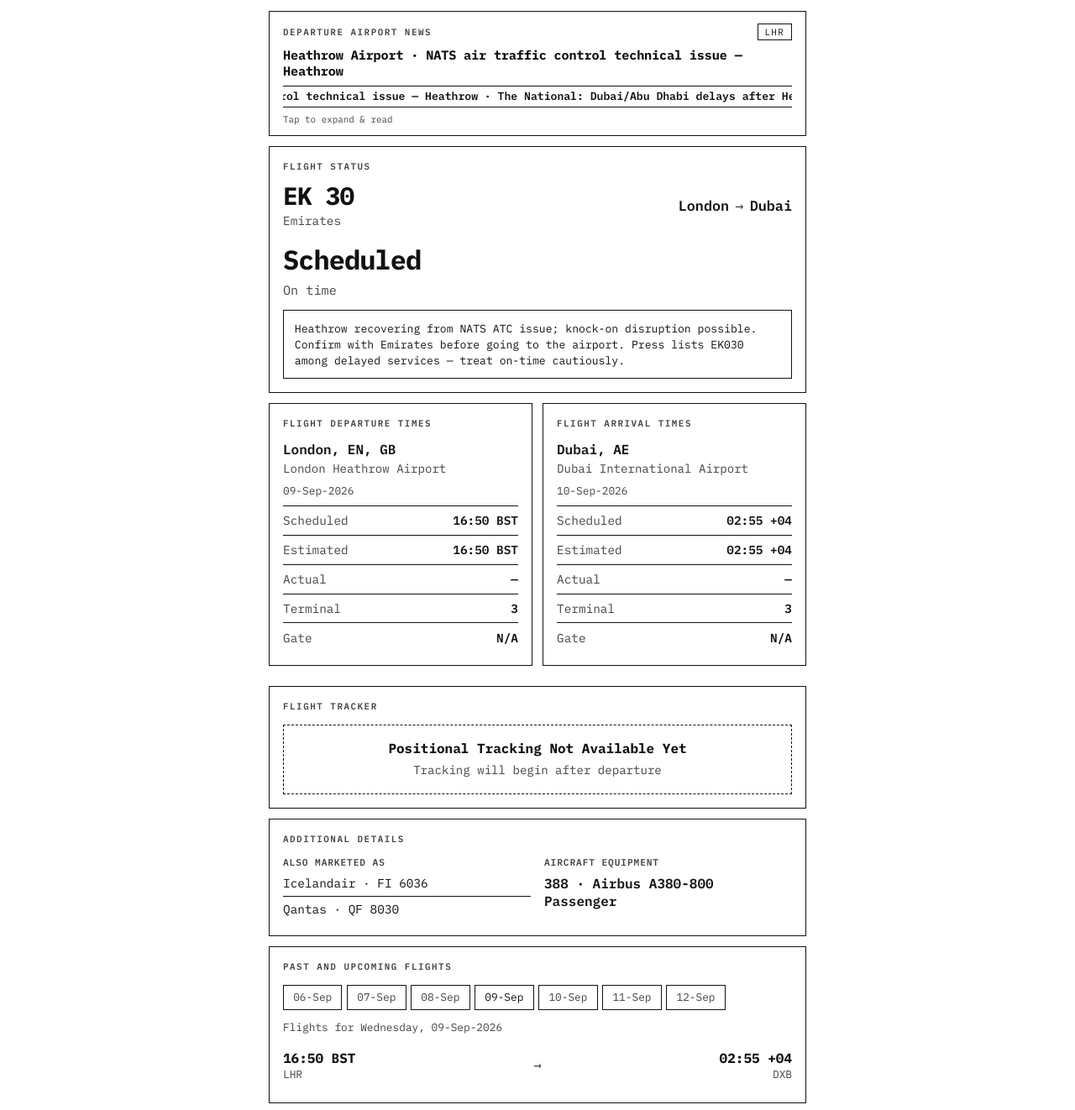
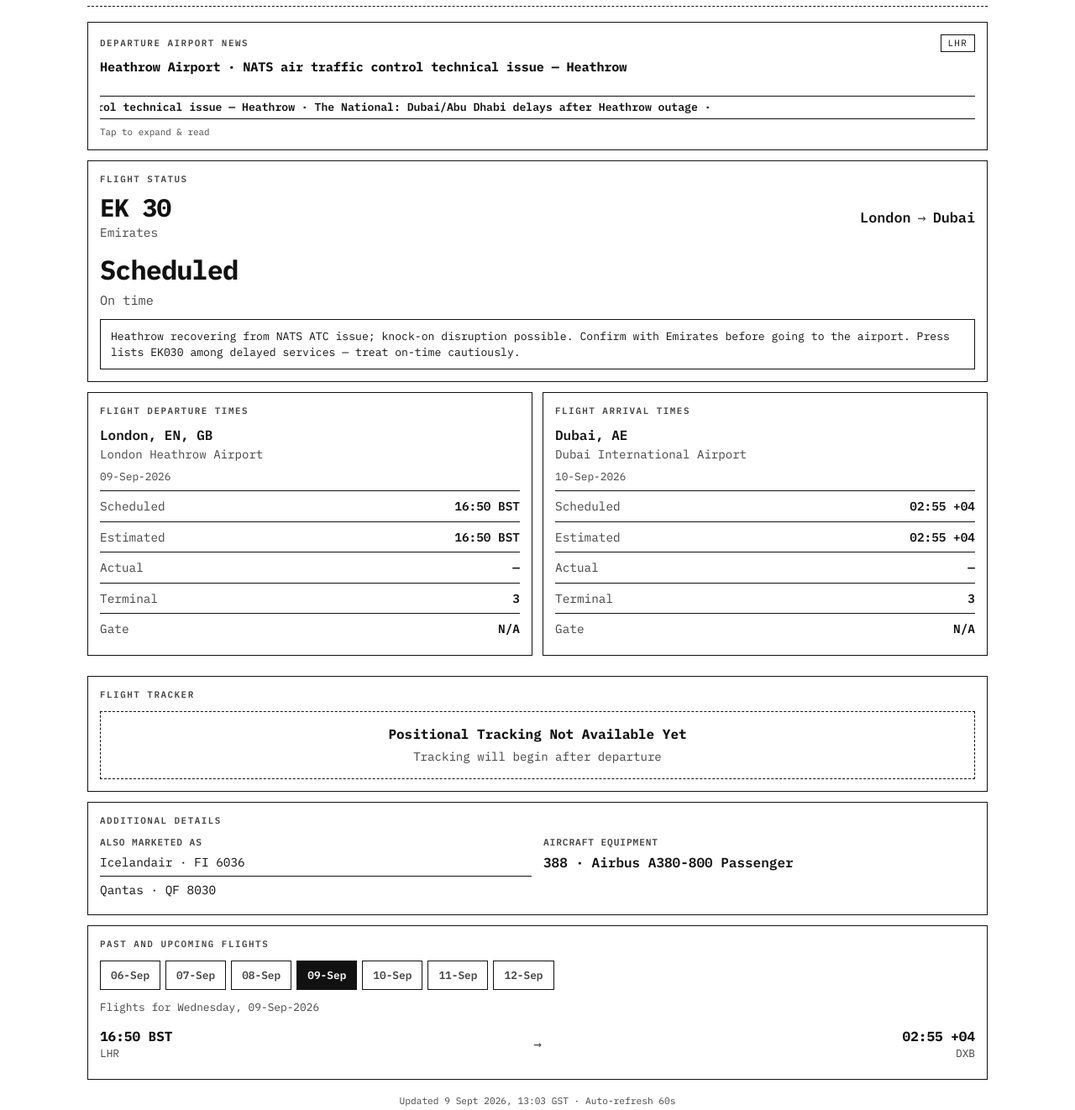
Before and after one commit to emrgim/flights-mrg, a website: page public/flight-tracker/EK/030/index.html in a window 1280 px wide. Shown: the part 105-1427 px from the top of the page at 84% size. Drawn offline with Linux system fonts and the light colour scheme.

```diff
--- a/public/flight-tracker/EK/030/index.html
+++ b/public/flight-tracker/EK/030/index.html
@@ -1,5 +1,5 @@
 <!DOCTYPE html>
-<html lang="en">
+<html lang="en" data-theme="light">
 <head>
   <meta charset="utf-8" />
   <meta name="viewport" content="width=device-width, initial-scale=1, viewport-fit=cover" />
@@ -9,7 +9,7 @@
   <link rel="preconnect" href="https://fonts.googleapis.com" />
   <link rel="preconnect" href="https://fonts.gstatic.com" crossorigin />
   <link href="https://fonts.googleapis.com/css2?family=IBM+Plex+Mono:wght@400;500;600;700&display=swap" rel="stylesheet" />
-  <link rel="stylesheet" href="./styles.css" />
+  <link rel="stylesheet" href="./styles.css?v=096dd26" />
 </head>
 <body>
   <main class="page">
@@ -128,6 +128,6 @@
       <p class="muted" id="sources"></p>
     </footer>
   </main>
-  <script src="./app.js"></script>
+  <script src="./app.js?v=096dd26"></script>
 </body>
 </html>
--- a/public/flight-tracker/EK/030/styles.css
+++ b/public/flight-tracker/EK/030/styles.css
@@ -1,31 +1,40 @@
-:root {
+:root, :root[data-theme="light"] {
   color-scheme: light;
   --bg: #fff;
+  --ink: #111;
   --fg: #111;
-  --ink: #111;
   --muted: #444;
   --line: #111;
   --card: #fff;
   --fill: #111;
   --on-fill: #fff;
-  --pad: max(1rem, env(safe-area-inset-left));
-  --padr: max(1rem, env(safe-area-inset-right));
+  --pad: max(14px, env(safe-area-inset-left));
+  --padr: max(14px, env(safe-area-inset-right));
 }
-* { box-sizing: border-box; }
+* { box-sizing: border-box; scrollbar-width: none; -ms-overflow-style: none; }
+*::-webkit-scrollbar { display: none; }
 html, body {
-  margin: 0; padding: 0;
+  margin: 0;
+  min-height: 100%;
   background: var(--bg);
   color: var(--ink);
   font-family: "IBM Plex Mono", ui-monospace, Menlo, Consolas, monospace;
   -webkit-text-size-adjust: 100%;
+  -webkit-tap-highlight-color: transparent;
   line-height: 1.35;
 }
+a, button, .btn { touch-action: manipulation; }
+a { color: var(--ink); text-decoration: underline; text-underline-offset: 2px; }
 .page {
-  max-width: 42rem;
+  max-width: 1100px;
   margin: 0 auto;
-  padding: max(1rem, env(safe-area-inset-top)) var(--padr) 3rem var(--pad);
+  padding: 16px var(--padr) 90px var(--pad);
 }
-.hero { margin-bottom: 1rem; }
+.hero {
+  margin: 0 0 18px;
+  padding-bottom: 10px;
+  border-bottom: 1px dashed var(--line);
+}
 .eyebrow {
   margin: 0;
   font-size: 0.68rem;
@@ -44,11 +53,11 @@
   border: 1px solid var(--line);
   background: var(--card);
   border-radius: 0;
-  padding: 1rem;
-  margin-bottom: 0.75rem;
+  padding: 14px;
+  margin-bottom: 12px;
 }
 .panel-title {
-  margin: 0 0 0.85rem;
+  margin: 0 0 12px;
   font-size: 0.68rem;
   letter-spacing: 0.14em;
   text-transform: uppercase;
@@ -61,20 +70,20 @@
 .news-ticker-hit {
   display: block; width: 100%; text-align: left;
   border: 0; background: transparent; color: inherit; font: inherit;
-  padding: 0.85rem 1rem 0.7rem; cursor: pointer;
+  padding: 14px; cursor: pointer;
 }
 .news-ticker-top {
   display: flex; align-items: center; justify-content: space-between;
-  gap: 0.5rem; margin-bottom: 0.45rem;
+  gap: 0.5rem; margin-bottom: 8px;
 }
 .news-ticker .panel-title { margin: 0; }
 .news-ticker-tag {
   font-size: 0.68rem; letter-spacing: 0.12em; text-transform: uppercase;
   color: var(--ink); border: 1px solid var(--line);
-  padding: 0.12rem 0.5rem; border-radius: 0;
+  padding: 2px 8px; border-radius: 0; background: var(--bg);
 }
 .news-now {
-  margin: 0 0 0.45rem;
+  margin: 0 0 8px;
   font-size: 0.95rem;
   font-weight: 700;
   letter-spacing: -0.01em;
@@ -90,8 +99,7 @@
   overflow: hidden;
   border-top: 1px solid var(--line);
   border-bottom: 1px solid var(--line);
-  background: var(--bg);
-  height: 1.6rem;
+  height: 1.7rem;
   display: flex;
   align-items: center;
 }
@@ -114,24 +122,24 @@
   to { transform: translateX(100vw); }
 }
 .news-ticker-hint {
-  margin: 0.45rem 0 0;
+  margin: 8px 0 0;
   font-size: 0.68rem;
   color: var(--muted);
 }
 .news-expand {
   border-top: 1px solid var(--line);
-  padding: 0.85rem 1rem 1rem;
+  padding: 14px;
   background: var(--bg);
 }
 .news-expand-source {
-  margin: 0 0 0.35rem;
+  margin: 0 0 6px;
   font-size: 0.7rem;
   color: var(--muted);
   text-transform: uppercase;
   letter-spacing: 0.1em;
 }
 .news-expand-title {
-  margin: 0 0 0.55rem;
+  margin: 0 0 8px;
   font-size: 1.05rem;
   font-weight: 700;
   letter-spacing: -0.02em;
@@ -145,7 +153,7 @@
   white-space: pre-wrap;
 }
 .news-expand-actions {
-  display: flex; flex-wrap: wrap; gap: 0.45rem; margin-top: 0.85rem;
+  display: flex; flex-wrap: wrap; gap: 8px; margin-top: 12px;
 }
 .btn {
   appearance: none;
@@ -159,6 +167,8 @@
   border-radius: 0;
   cursor: pointer;
   text-decoration: none;
+  display: inline-flex;
+  align-items: center;
 }
 .btn.ghost, .btn-link {
   background: transparent;
@@ -170,71 +180,73 @@
 
 .status-row {
   display: flex; flex-wrap: wrap; justify-content: space-between;
-  gap: 0.75rem 1rem; margin-bottom: 1rem;
+  gap: 12px 16px; margin-bottom: 14px;
 }
 .flight-num {
   display: block; font-size: 1.85rem; font-weight: 700;
   letter-spacing: -0.03em; line-height: 1;
 }
-.airline { display: block; margin-top: 0.25rem; color: var(--muted); font-size: 0.9rem; }
-.cities { display: flex; align-items: center; gap: 0.45rem; font-size: 1.05rem; font-weight: 600; }
+.airline { display: block; margin-top: 4px; color: var(--muted); font-size: 0.9rem; }
+.cities { display: flex; align-items: center; gap: 8px; font-size: 1.05rem; font-weight: 600; }
 .arrow { color: var(--muted); font-weight: 400; }
 .status-main {
   margin: 0; font-size: clamp(1.5rem, 6.5vw, 2rem);
   font-weight: 700; letter-spacing: -0.03em;
 }
-.status-detail { margin: 0.25rem 0 0; color: var(--muted); font-size: 0.95rem; }
+.status-detail { margin: 4px 0 0; color: var(--muted); font-size: 0.95rem; }
 .caution {
-  margin: 0.85rem 0 0; padding: 0.7rem 0.8rem;
+  margin: 12px 0 0; padding: 10px 12px;
   border: 1px solid var(--line); border-radius: 0;
   font-size: 0.82rem; line-height: 1.45;
 }
-.legs { display: grid; gap: 0.75rem; margin-bottom: 0.75rem; }
+.legs { display: grid; gap: 12px; margin-bottom: 12px; }
 @media (min-width: 640px) { .legs { grid-template-columns: 1fr 1fr; } }
 .place-line { margin: 0; font-weight: 600; font-size: 1rem; }
-.airport-name { margin: 0.15rem 0 0.5rem; color: var(--muted); font-size: 0.88rem; }
-.date-line { margin: 0 0 0.55rem; font-size: 0.8rem; color: var(--muted); }
+.airport-name { margin: 2px 0 8px; color: var(--muted); font-size: 0.88rem; }
+.date-line { margin: 0 0 8px; font-size: 0.8rem; color: var(--muted); }
 .kv { margin: 0; }
 .kv > div {
-  display: flex; justify-content: space-between; gap: 0.75rem;
-  padding: 0.45rem 0; border-top: 1px solid var(--line); font-size: 0.9rem;
+  display: flex; justify-content: space-between; gap: 12px;
+  padding: 8px 0; border-top: 1px solid var(--line); font-size: 0.9rem;
 }
 .kv dt { margin: 0; color: var(--muted); font-weight: 400; }
 .kv dd { margin: 0; font-weight: 600; font-variant-numeric: tabular-nums; text-align: right; }
 .tracker {
   border: 1px dashed var(--line); border-radius: 0;
-  padding: 1.1rem 1rem; text-align: center;
+  padding: 16px 14px; text-align: center;
 }
-.tracker-title { margin: 0; font-weight: 650; }
-.tracker-msg { margin: 0.35rem 0 0; color: var(--muted); font-size: 0.88rem; }
+.tracker-title { margin: 0; font-weight: 700; }
+.tracker-msg { margin: 6px 0 0; color: var(--muted); font-size: 0.88rem; }
 .subhead {
-  margin: 0 0 0.4rem; font-size: 0.7rem; letter-spacing: 0.08em;
+  margin: 0 0 6px; font-size: 0.7rem; letter-spacing: 0.08em;
   text-transform: uppercase; color: var(--muted); font-weight: 600;
 }
-.details-grid { display: grid; gap: 1rem; }
+.details-grid { display: grid; gap: 14px; }
 @media (min-width: 560px) { .details-grid { grid-template-columns: 1fr 1fr; } }
 .codeshares { list-style: none; margin: 0; padding: 0; }
 .codeshares li {
-  padding: 0.35rem 0; border-top: 1px solid var(--line); font-size: 0.9rem;
+  padding: 6px 0; border-top: 1px solid var(--line); font-size: 0.9rem;
 }
 .codeshares li:first-child { border-top: 0; padding-top: 0; }
 .aircraft { margin: 0; font-weight: 600; }
-.tabs { display:flex; gap:0.35rem; overflow-x:auto; margin-bottom:0.75rem; }
+.tabs { display:flex; gap:6px; overflow-x:auto; margin-bottom:12px; }
 .tab {
   flex:0 0 auto; border:1px solid var(--line); background:var(--bg); color:var(--muted);
-  border-radius:0; padding:0.35rem 0.7rem; font-size:0.8rem; font-family: inherit;
+  border-radius:0; padding:8px 12px; font-size:0.8rem; font-family: inherit; font-weight: 600;
 }
-.tab[aria-selected="true"] { color:var(--ink); border-color:var(--ink); }
-.day-title { margin:0 0 0.55rem; color:var(--muted); font-size:0.8rem; }
+.tab[aria-selected="true"] {
+  color: var(--on-fill); background: var(--fill); border-color: var(--fill);
+}
+.day-title { margin:0 0 8px; color:var(--muted); font-size:0.8rem; }
 .day-row {
-  display:grid; grid-template-columns:1fr auto 1fr; gap:0.5rem; align-items:center;
-  padding:0.55rem 0; border-top:1px solid var(--line);
+  display:grid; grid-template-columns:1fr auto 1fr; gap:8px; align-items:center;
+  padding:8px 0; border-top:1px solid var(--line);
 }
 .day-row:first-of-type { border-top:0; }
-.day-time { font-weight:650; font-variant-numeric:tabular-nums; }
+.day-time { font-weight:700; font-variant-numeric:tabular-nums; }
 .day-air { color:var(--muted); font-size:0.8rem; }
 .day-empty { color:var(--muted); }
-.foot { margin-top: 1.25rem; text-align: center; font-size: 0.7rem; color: var(--muted); }
+.foot { margin-top: 18px; text-align: center; font-size: 0.7rem; color: var(--muted); }
 .foot a { color: var(--muted); }
 .muted { color: var(--muted); }
 @media (prefers-reduced-motion: reduce) {
```
